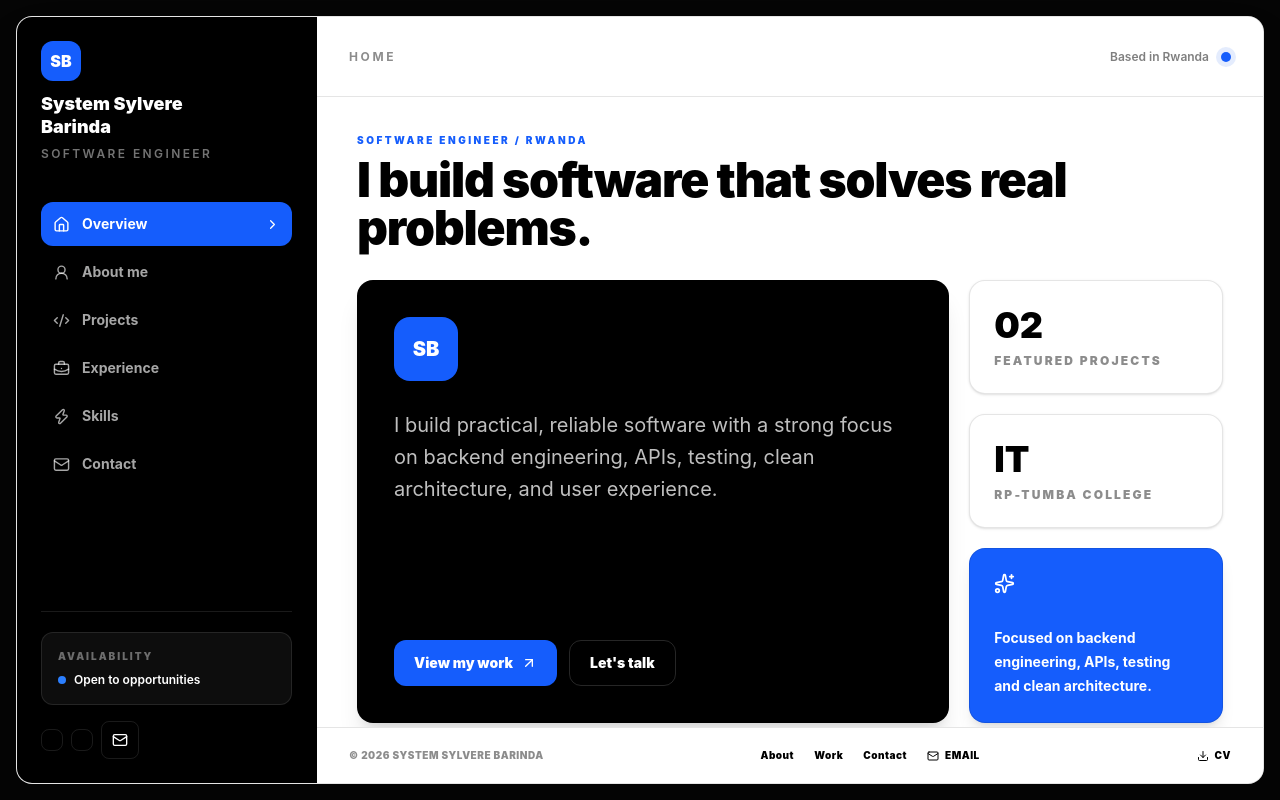
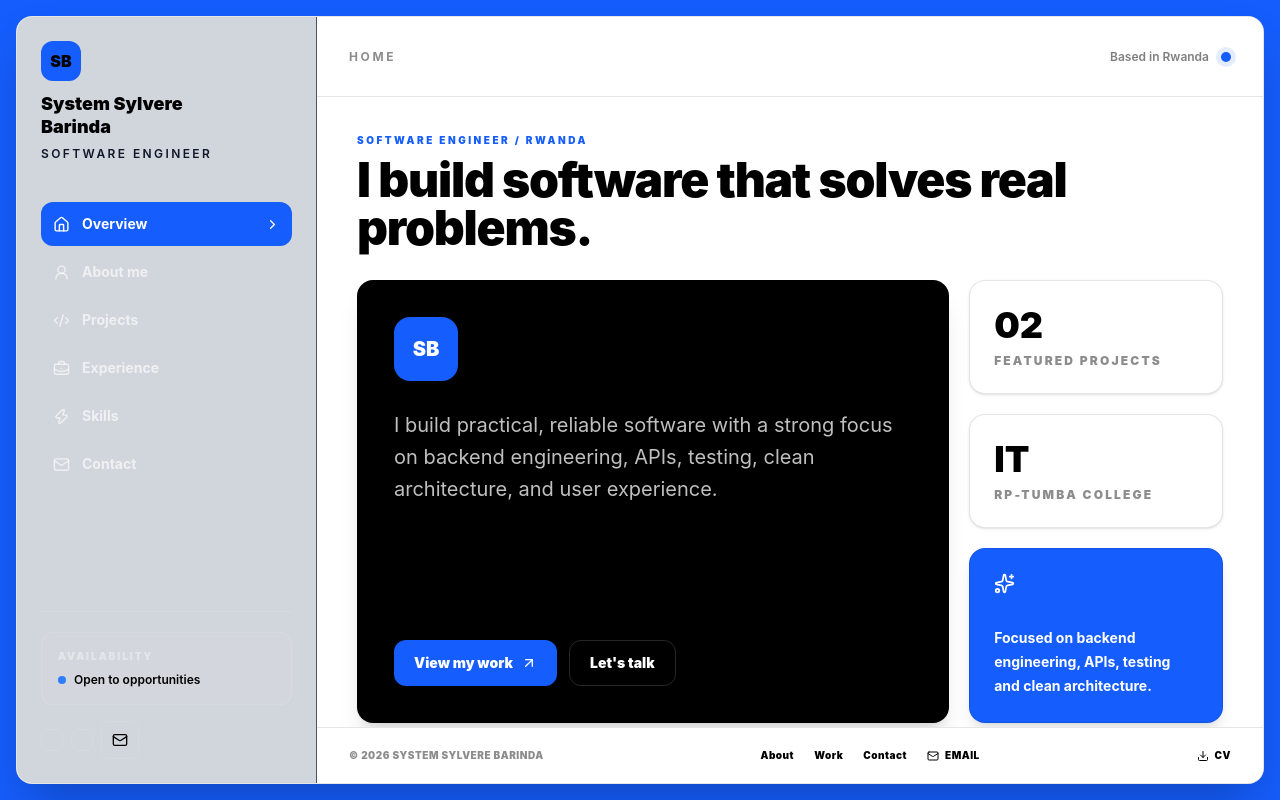
Before and after one commit to system-Barinda/My_portfolio, a React (Vite) app: page / in a window 1280 px wide. Built offline with nearby package versions, Linux system fonts and the light colour scheme.

Commit message:
chore:updating the currently done

```diff
--- a/src/App.tsx
+++ b/src/App.tsx
@@ -53,7 +53,7 @@ function App() {
   };
 
   return (
-    <main className="h-full min-h-screen bg-ink text-black md:p-4">
+    <main className="h-full min-h-screen bg-blue-600 text-black md:p-4">
       <div className="mx-auto flex h-full max-w-[1500px] flex-col overflow-hidden bg-white shadow-2xl md:flex-row md:rounded-2xl md:border md:border-black/10">
         <Sidebar
           active={active}
@@ -107,7 +107,7 @@ function Sidebar({
   return (
     <>
       <aside
-        className={`fixed inset-y-0 left-0 z-50 w-[300px] border-r border-black/10 bg-black text-white shadow-2xl transition-transform duration-300 md:relative md:flex md:w-[300px] md:translate-x-0 md:flex-col md:shadow-none ${mobileOpen ? "translate-x-0" : "-translate-x-full"}`}
+        className={`fixed inset-y-0 left-0 z-50 w-[300px] border-r border-gray-600 bg-gray-300 text-black shadow-2xl transition-transform duration-300 md:relative md:flex md:w-[300px] md:translate-x-0 md:flex-col md:shadow-none ${mobileOpen ? "translate-x-0" : "-translate-x-full"}`}
       >
         <div className="flex h-full flex-col p-6">
           <div className="mb-10 flex items-start justify-between">
@@ -120,7 +120,7 @@ function Sidebar({
                 <br />
                 Barinda
               </p>
-              <p className="mt-2 text-xs font-semibold uppercase tracking-[0.2em] text-white/45">
+              <p className="mt-2 text-xs font-semibold uppercase tracking-[0.2em] text-slate-900">
                 Software Engineer
               </p>
             </button>
```
